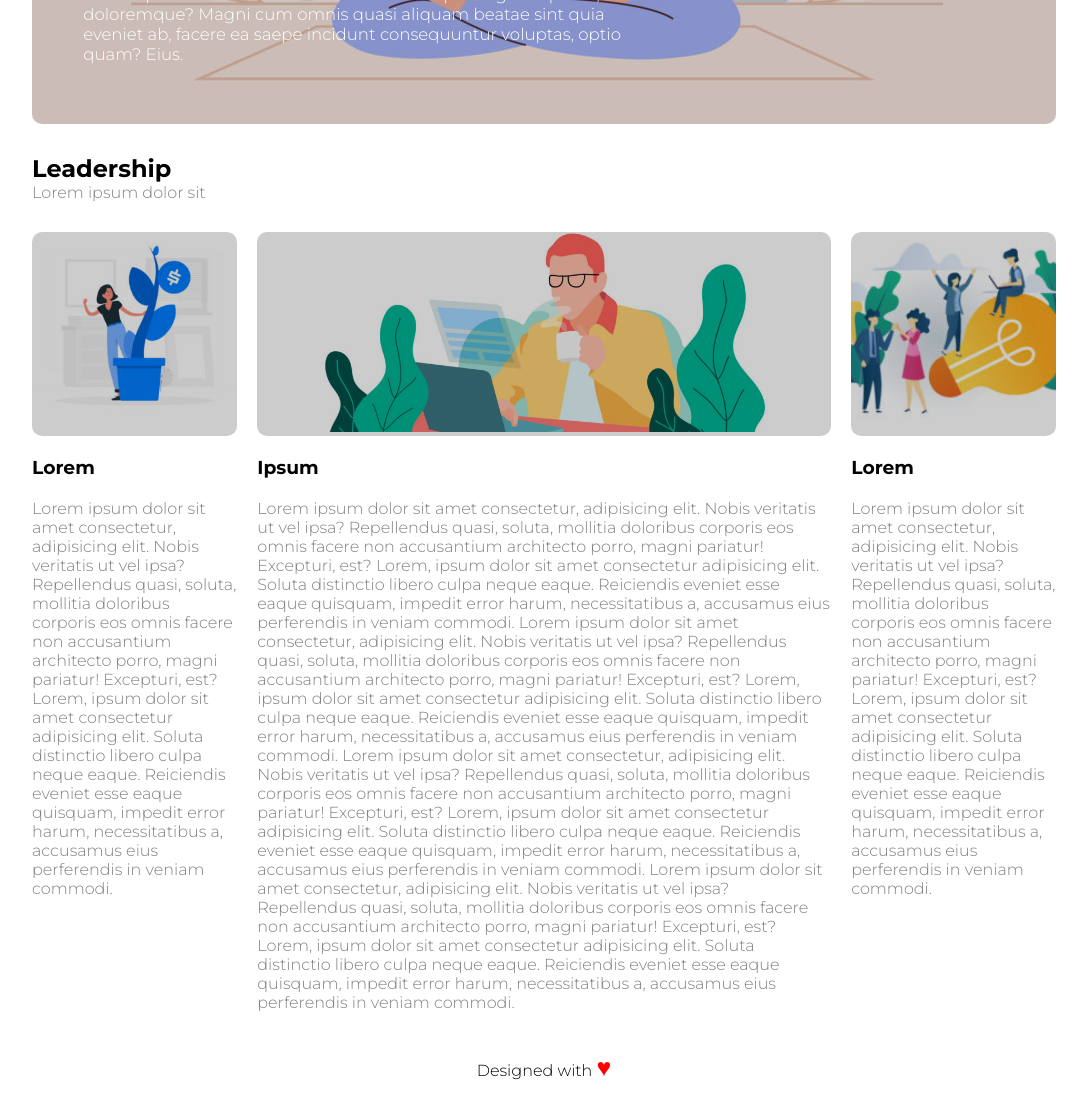
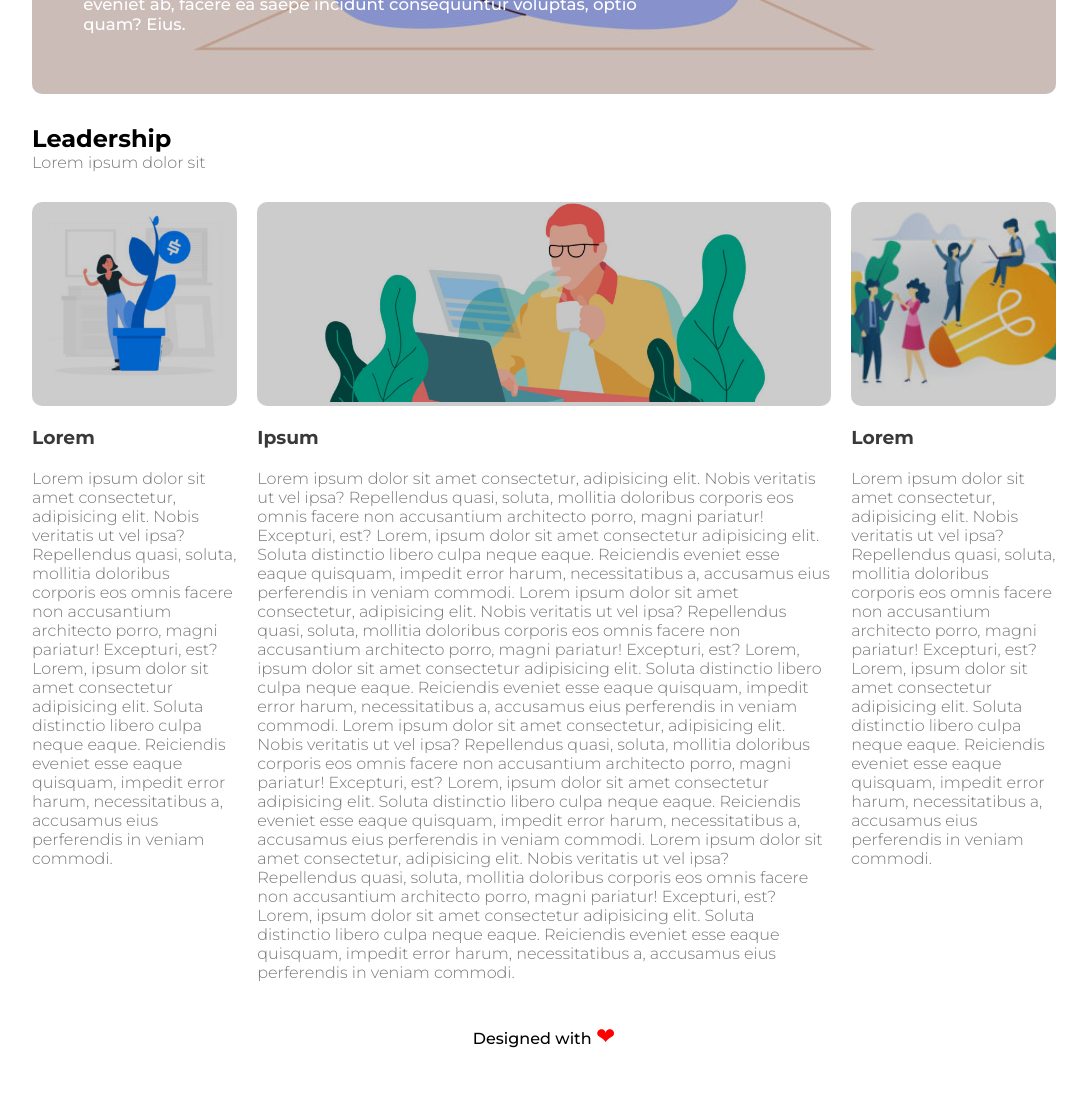
Before and after one commit to Alebacce/htmlcss-wp, a plain HTML site: page index.html in a window 1280 px wide. Shown: the part 652-1764 px from the top of the page, without its empty margins (96-1183 px from the left). After the commit the page ends 1732 px from the top, so only its background shows below. Drawn offline with Linux system fonts and the light colour scheme.

Commit message:
Completed

```diff
--- a/css/style.css
+++ b/css/style.css
@@ -14,7 +14,7 @@
 
 .wrapper {
     width: 80%;
-    margin: 30px auto;
+    margin: 0 auto 30px auto;
     font-family: "Montserrat", Arial, Helvetica, sans-serif;
 }
 
@@ -29,11 +29,16 @@
     left: 0;
 }
 
-.text-color-gray {
+.text-content-gray {
     font-size: 16px;
-    color: #808080;
+    color: #777777;
     font-weight: 300;
 }
+
+.text-title-gray {
+    color: #393939;
+}
+
 /* HEADER */
 .header .logo{
     width: 150px;
@@ -54,6 +59,7 @@
     padding: 30px 20px 30px 0;
     color: #9f9f9f;
 }
+
 /* MAIN */
 .section-banner {
     height: 600px;
@@ -78,9 +84,10 @@
     font-size: 20px;
 }
 
-.lighter-font {
-    font-weight: 300;
+.banner-font {
+    font-weight: 500;
 }
+
 /* FLOAT PART */
 .main-content-title {
     padding: 30px 0 30px 0;
@@ -113,7 +120,9 @@
 
 .col h3 {
     padding: 20px 0 20px 0;
+
 }
+
 /* FOOTER */
 .footer {
     text-align: center;
@@ -121,6 +130,6 @@
 }
 
 .heart {
-    font-size: 25px;
+    font-size: 23px;
     color: red;
 }
--- a/index.html
+++ b/index.html
@@ -7,7 +7,8 @@
     <meta name="viewport" content="width=device-width, initial-scale=1.0">
 
     <link rel="preconnect" href="https://fonts.gstatic.com">
-    <link href="https://fonts.googleapis.com/css2?family=Montserrat:wght@300;700&display=swap" rel="stylesheet">
+    <link rel="preconnect" href="https://fonts.gstatic.com">
+    <link href="https://fonts.googleapis.com/css2?family=Montserrat:wght@300;500;700&display=swap" rel="stylesheet">
     <link rel="stylesheet" href="css/style.css">
     <title>HtmlCss- Struttura WP</title>
 </head>
@@ -62,26 +63,27 @@
                 <img src="img/banner.jpg" alt="Girl who meditates">
                 <div class="layover"></div>
                 <div class="banner-text">
-                    <h1 class="lighter-font">Pretium ac placerat dui interdum nunc in eros urna morbi</h1>
-                    <h5 class="lighter-font">Lorem ipsum dolor sit amet consectetur adipisicing elit. Ipsum, at
+                    <h1 class="banner-font">Pretium ac placerat dui interdum nunc in eros urna morbi</h1>
+                    <h5 class="banner-font">Lorem ipsum dolor sit amet consectetur adipisicing elit. Ipsum, at
                         doloremque? Magni cum omnis
                         quasi aliquam beatae sint quia eveniet ab, facere ea saepe incidunt consequuntur voluptas, optio
                         quam? Eius.</h5>
                 </div>
             </section>
 
+            <!-- FLOAT PART -->
             <section class="section-main-content clearfix">
                 <div class="main-content-title">
                     <h2>Leadership</h2>
-                    <h5 class="text-color-gray">Lorem ipsum dolor sit</h5>
+                    <h5 class="text-content-gray">Lorem ipsum dolor sit</h5>
                 </div>
                 <div class="col col-side">
                     <div class="col-img">
                         <img src="img/img-1.jpg" alt="Growing">
                         <div class="layover"></div>
                     </div>
-                    <h3>Lorem</h3>
-                    <p class="text-color-gray">
+                    <h3 class="text-title-gray">Lorem</h3>
+                    <p class="text-content-gray">
                         Lorem ipsum dolor sit amet consectetur, adipisicing elit. Nobis veritatis ut vel ipsa?
                         Repellendus quasi, soluta, mollitia doloribus corporis eos omnis facere non accusantium
                         architecto porro, magni pariatur! Excepturi, est?
@@ -96,8 +98,8 @@
                         <img src="img/banner-2.jpg" alt="Man looking at a PC">
                         <div class="layover"></div>
                     </div>
-                    <h3>Ipsum</h3>
-                    <p class="text-color-gray">
+                    <h3 class="text-title-gray">Ipsum</h3>
+                    <p class="text-content-gray">
                         Lorem ipsum dolor sit amet consectetur, adipisicing elit. Nobis veritatis ut vel ipsa?
                         Repellendus quasi, soluta, mollitia doloribus corporis eos omnis facere non accusantium
                         architecto porro, magni pariatur! Excepturi, est?
@@ -129,8 +131,8 @@
                         <img src="img/img-3.jpg" alt="Community with ideas">
                         <div class="layover"></div>
                     </div>
-                    <h3>Lorem</h3>
-                    <p class="text-color-gray">
+                    <h3 class="text-title-gray">Lorem</h3>
+                    <p class="text-content-gray">
                         Lorem ipsum dolor sit amet consectetur, adipisicing elit. Nobis veritatis ut vel ipsa?
                         Repellendus quasi, soluta, mollitia doloribus corporis eos omnis facere non accusantium
                         architecto porro, magni pariatur! Excepturi, est?
@@ -139,7 +141,7 @@
                         eius perferendis in veniam commodi.
                     </p>
                 </div>
-
+                <!-- END FLOAT PART -->
             </section>
         </main>
         <!-- END MAIN -->
@@ -151,7 +153,7 @@
             </div>
         </footer>
         <div class="footer">
-            Designed with <span class="heart">&hearts;</span>
+            Designed with <span class="heart">&#x2764;</span>
         </div>
         <!-- END FOOTER -->
     </div>
```
